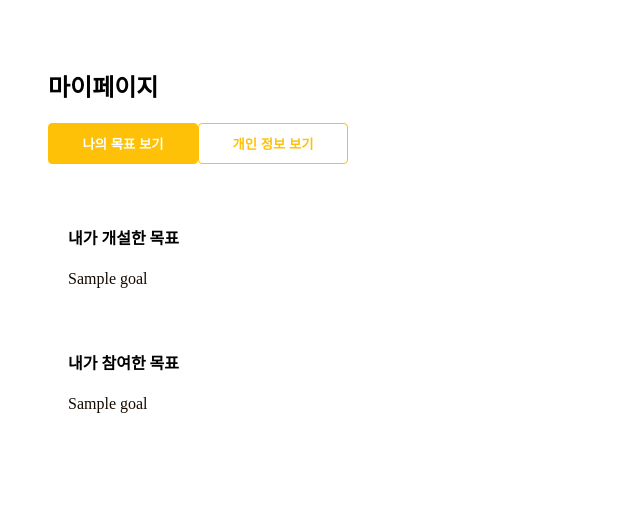
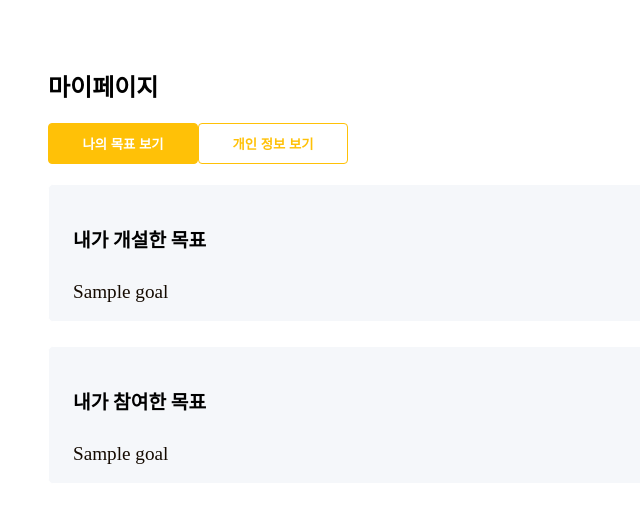
Before and after one commit to dddooo9/Miracle30, a Django app: template users/templates/users/mypage.html in a window 1280 px wide. Shown: the top 527 px of the page, without its empty margins (0-640 px from the left). Run offline with Django 3.2, Linux system fonts and the light colour scheme; the template is opened without the code that fills it: most values are stand-ins (such as "Sample title", 1, 10 or a date in 2020); some libraries are stand-ins or nearby versions.

Commit message:
css:goal_detail

```diff
--- a/Miracle30/static/css/mypage.css
+++ b/Miracle30/static/css/mypage.css
@@ -1,3 +1,7 @@
+.my_tab {
+  display: flex;
+}
+
 .btn {
   color: var(--main-orange-color);
   border: 1px solid var(--main-orange-color);
@@ -24,31 +28,24 @@
   border-radius: 0.3em;
 }
 
-.my_tab {
-  display: flex;
-}
-
 .my_content {
-  padding: var(--padding-large);
+  padding: var(--padding-large) 0;
 }
 
 /* goal */
 
 .my_goal {
-  width: 100%;
-  overflow-x: auto;
-  padding: var(--padding-large) 0;
+  border: 1px solid var(--white-color);
+  border-radius: 5px;
+  font-size: 1.2rem;
+  padding: var(--padding-small) var(--padding-large);
+  background-color: var(--white-dark-color);
+  transition: 0.5s;
+  margin-bottom: var(--padding-large);
 }
 
-table {
-  border-collapse: collapse;
-}
-
-th,
-td {
-  border: 0.5px solid;
-  text-align: center;
-  padding: var(--padding-small);
+.my_goalItem {
+  padding: 3px 0;
 }
 
 /* info */
--- a/users/templates/users/mypage.html
+++ b/users/templates/users/mypage.html
@@ -10,11 +10,12 @@
     <button class="btn clicked my_goalBtn">나의 목표 보기</button>
     <button class="btn my_infoBtn">개인 정보 보기</button>
   </div>
+
   <div class="my_content">
     <div class="my_goal">
       <h4>내가 개설한 목표</h4>
       {% for goal in my_goal %}
-        <div class="main_card">
+      <div class="my_goalItem">
         <a href="{% url 'groups:main' goal.pk %}" class="a_deco">{{goal.name}}</a>
       </div>
       {% endfor %}
@@ -22,7 +23,7 @@
     <div class="my_goal">
       <h4>내가 참여한 목표</h4>
       {% for goal in participate_goal %}
-        <div class="main_card">
+      <div class="my_goalItem">
         <a href="{% url 'groups:main' goal.pk %}" class="a_deco">{{goal.name}}</a>
       </div>
       {% endfor %}
```
Also changed, not shown: Miracle30/static/css/goal_detail.css (+8 -0 lines), main/templates/main/goal_detail.html (+46 -15 lines). Lines whose indentation alone changed are shown as unchanged.
